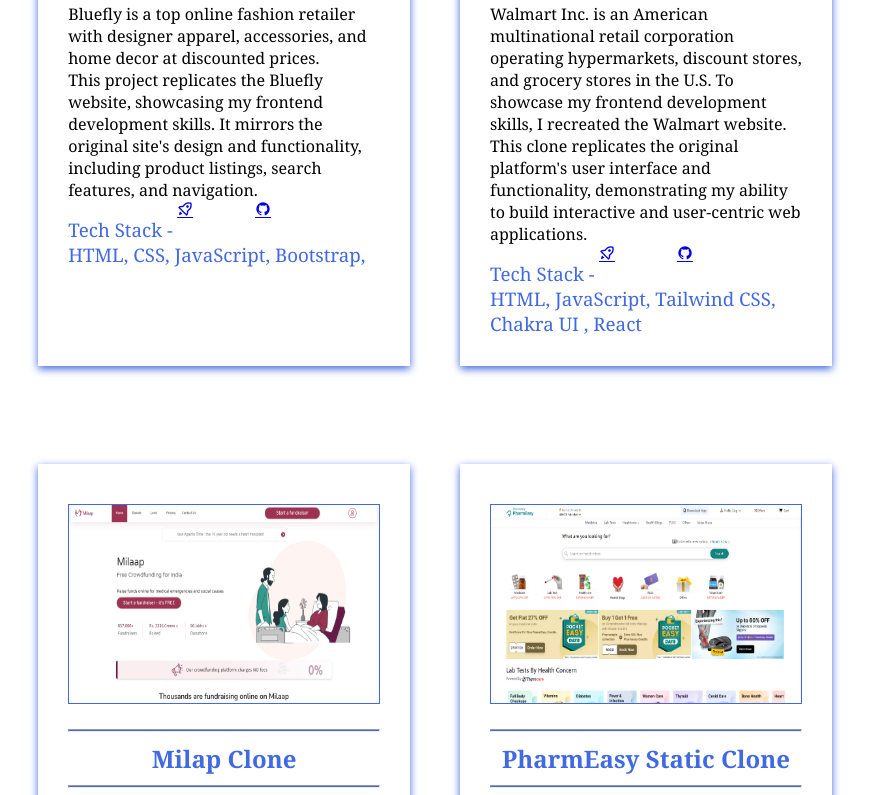
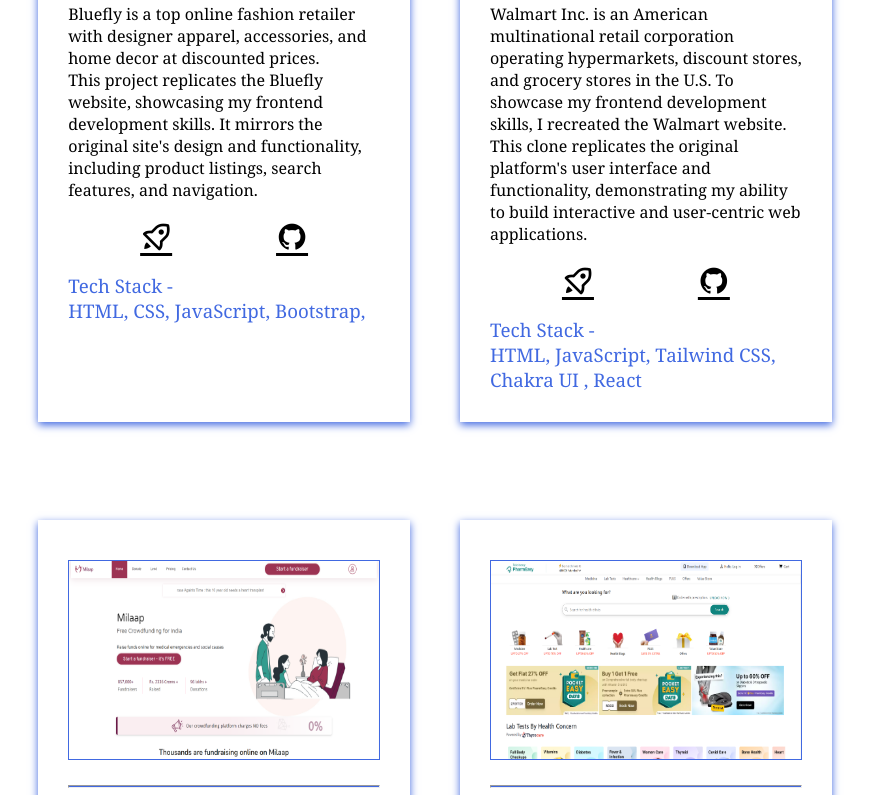
Before and after one commit to Altamashhhhhh/myPortfolio, a plain HTML site: page index.html in a window 1280 px wide. Shown: the part 3435-4230 px from the top of the page, without its empty margins (205-1074 px from the left). Drawn offline with nearby package versions, Linux system fonts and the light colour scheme; files whose address does not match are found by name.

Commit message:
fix issue

```diff
--- a/css/style.css
+++ b/css/style.css
@@ -756,12 +756,21 @@ input:hover {
   color: royalblue;
   margin: 7px auto;
 }
+#section4 .card .links a{
+  color: black;
+
+}
 #section4 .card .links{
   text-align: center;
-  width: 50%;
+  font-size: 2rem;
   display: flex;
   justify-content: space-around;
-  margin: auto;
+  margin:20px ;
+}
+
+#section4 .card .links  a:hover{
+  color: royalblue;
+  scale: 1.2;
 }
 
 
```
Also changed, not shown: index.html (+3 -4 lines).
